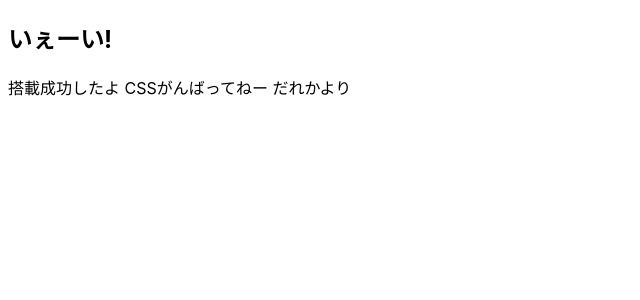
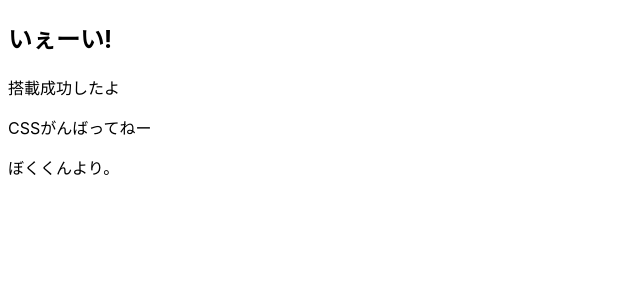
Before and after one commit to SinaKitagami/sinakitagami.github.io, a Jekyll site: the page built from index.md, in a window 1280 px wide. Shown: the top 300 px of the page, without its empty margins (0-640 px from the left). Built offline with Jekyll 4.4.1, drawn with Linux system fonts in a browser that asks for light colours.

Commit message:
ぼくくん(じゅ)ってだれやねん

```diff
--- a/index.md
+++ b/index.md
@@ -5,5 +5,7 @@ title: "Happy Jekylling!"
 
 ## いぇーい!
 搭載成功したよ
+
 CSSがんばってねー
-だれかより
+
+ぼくくんより。
```
